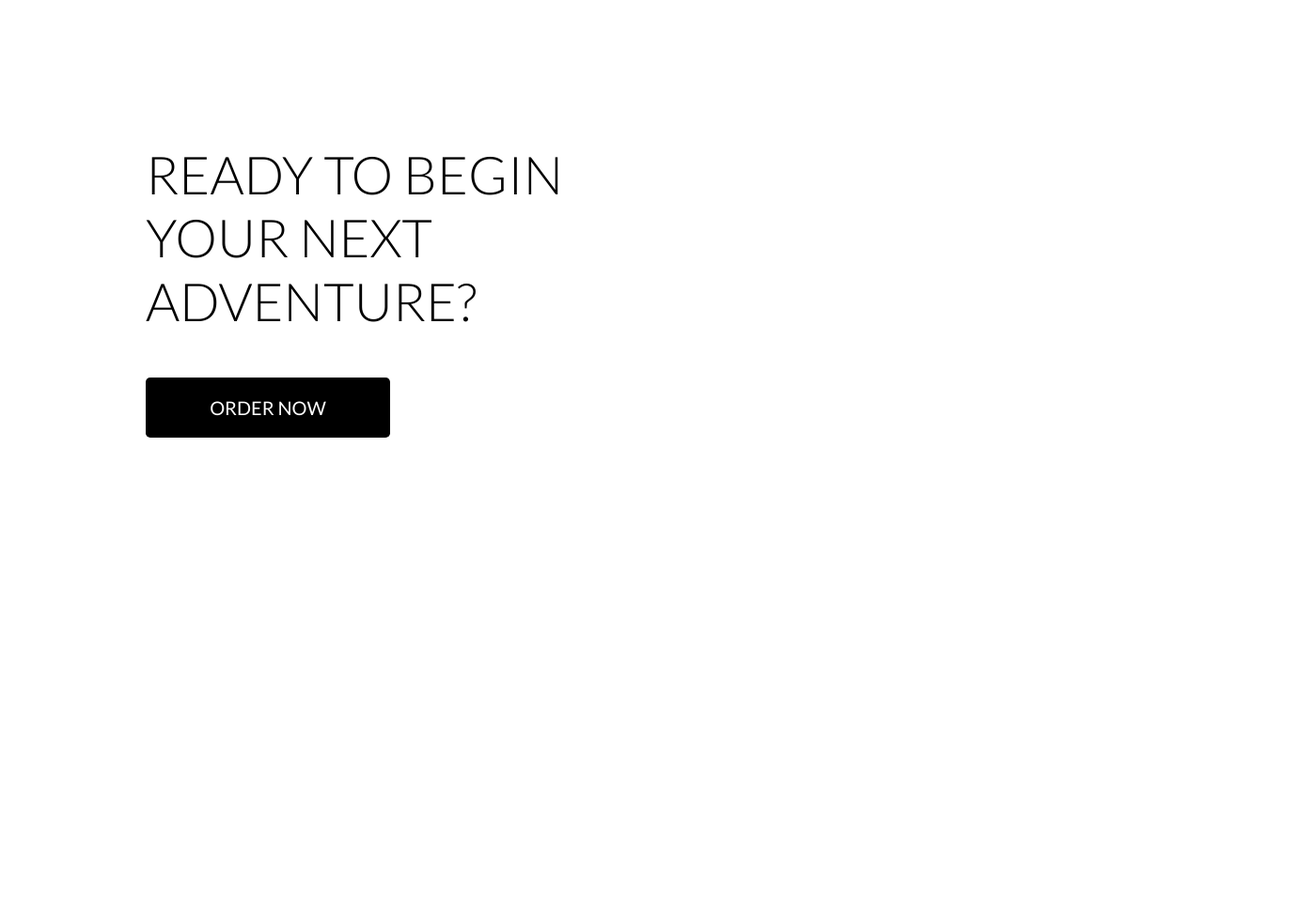
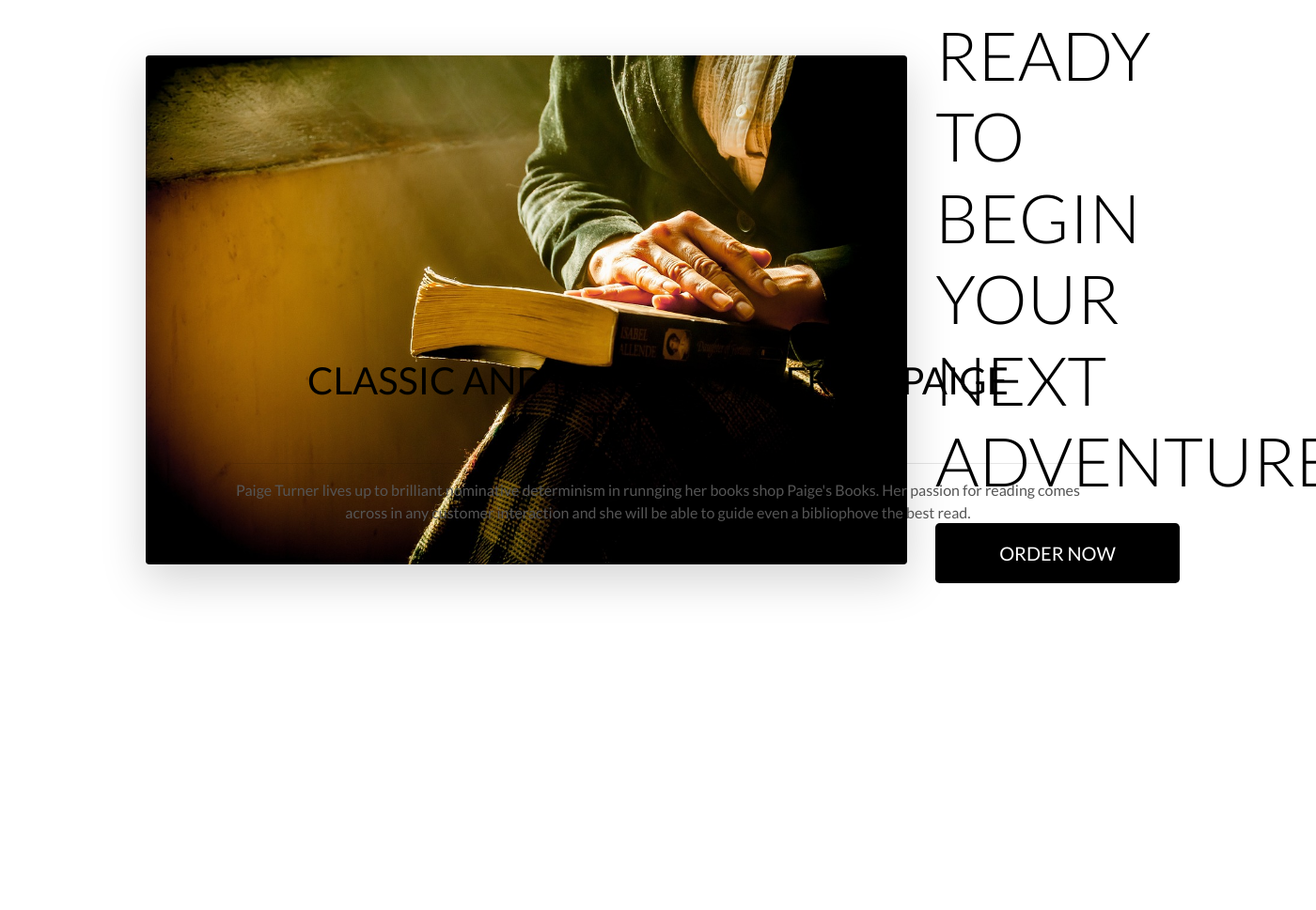
Before and after one commit to paddyw11/paiges-books, a Django app: page / in a window 1400 px wide; the page is wider, and only the part inside the window is pictured. Shown: the part 165-1134 px from the top of that part at 94% size. Before the commit the page ends 631 px from the top of that part, so only its background shows below. Run offline with Django 3.2, Linux system fonts and the light colour scheme; parts of the project's set-up code (start-up, migrations or seed data) failed here and were passed over; some libraries are stand-ins or nearby versions.

Commit message:
styling for home page , added image

```diff
--- a/books/views.py
+++ b/books/views.py
@@ -56,6 +56,9 @@ def all_books(request):
         if 'offer' in request.GET and request.GET['offer'] == 'true':
             books = books.filter(offer=True)
             print("Offer filter applied")
+
+    for book in books:
+        print(f"Book: {book.title}, Offer: {book.offer}")
 
     current_sorting = f'{sort}_{direction}'
 
--- a/home/templates/home/index.html
+++ b/home/templates/home/index.html
@@ -11,17 +11,39 @@
 
 {% block content %}
     <div class="container h-100">
-        <div class="row h-100">
-            <div class="col-7 col-md-6 my-auto">
-                <h1 class="display-4 logo-font text-black">
+        <div class="row align-items-center h-50">
+            <!-- Image Section -->
+            <div class="col-md-9 my-auto">
+                <img src="{{ MEDIA_URL }}book.jpg" alt="Book Image" class="img-fluid rounded shadow-lg">
+            </div>
+            <!-- Text Section -->
+            <div class="col-md-3 my-auto">
+                <h1 class="display-3 logo-font text-black">
                     Ready to begin your next adventure?
                 </h1>
-                <div class="my-5">
+                <div class="my-4">
                     <h4>
                         <a href="{% url 'books' %}" class="shop-now-button btn btn-lg rounded-10 text-uppercase py-3">Order Now</a>
                     </h4>
                 </div>
             </div>
+
+
         </div>
-    </div>
+        <div class="row align-items-start h-100">
+            <div class="col-12 col-md-10 offset-md-1">
+                <h1 class="display-5 text-center logo-font text-black home-page-heading">
+                    Classic and new books from Paige Turner
+                </h1>
+                <hr>
+                <p class="text-center">
+                    Paige Turner lives up to brilliant nominative determinism in runnging her books shop Paige's Books. Her passion for reading comes across in any customer interaction and she will be able to guide even a bibliophove the best read.
+                </p>
+            </div>
+            <div class="col"></div>
+        </div>
+
+
+        </div>
+
 {% endblock %}
--- a/static/css/base.css
+++ b/static/css/base.css
@@ -7,12 +7,22 @@ html {
 }
 
 body {
-    background: url('/media/book.jpg') no-repeat center center fixed;
+    background: url(/media/book.jpg) no-repeat center center fixed;
     background-size: cover;
     height: calc(100vh - 164px);
     color: #555;
     font-family: 'Lato';
     max-width: 100vw;
+}
+
+
+
+.bk-image {
+    background: no-repeat center center fixed;
+    color: #555;
+    margin:auto;
+    max-width: 125em;
+    max-height: 50%;
 }
 
 /* from Bulma */
@@ -78,6 +88,10 @@ body {
     background: #000 !important;
 }
 
+.home-page-heading {
+    padding-top: 48px;
+    text-align: center;
+}
 .overlay {
     height: 100%;
     width: 100%;
```
